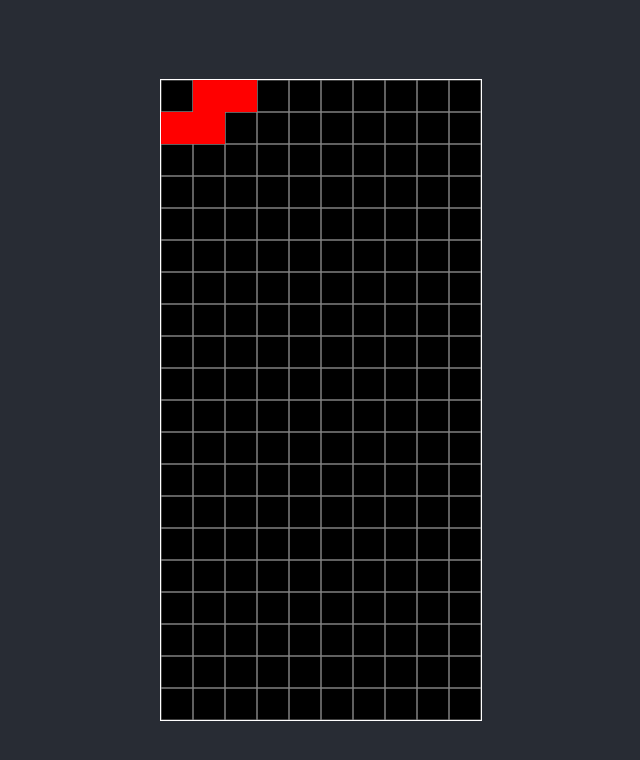
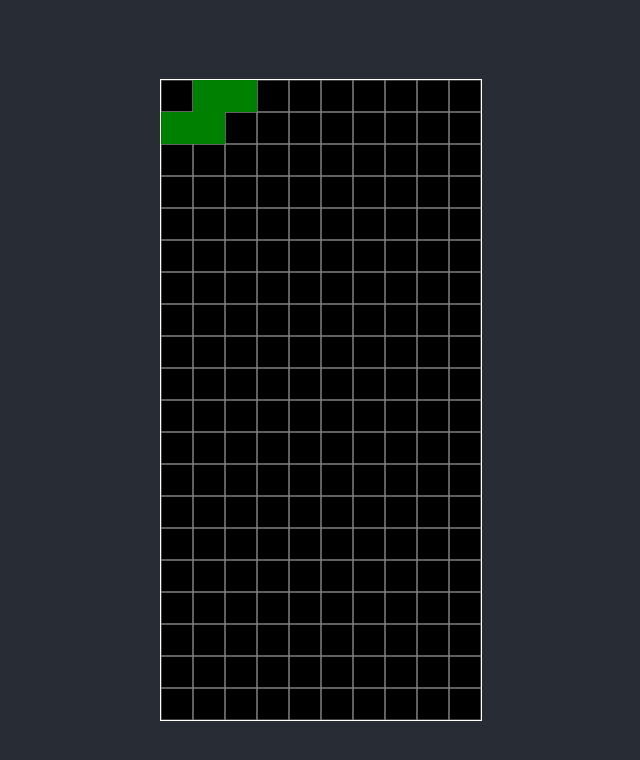
Before and after one commit to Brainfcker929/tetris, a plain HTML site: page index.html in a window 1280 px wide. Shown: the whole page, without its empty margins (319-959 px from the left). Drawn offline with Linux system fonts and the light colour scheme.

Commit message:
adding colors and exporting shapes object

```diff
--- a/app.js
+++ b/app.js
@@ -1,19 +1,9 @@
+import { TETROMINOS } from "./tetrisShapes.js";
 const canvasEl = document.getElementById("gameCanvas")
 const canvasContext = canvasEl.getContext('2d');
 const COLS = 10;
 const ROWS = 20;
 const BLOCK_SIZE = Math.min(canvasEl.width / COLS, canvasEl.height / ROWS);
-
-const TETROMINOS = {
-  I: [[1, 1, 1, 1]],
-  O: [[1, 1], [1, 1]],
-  T: [[0, 1, 0], [1, 1, 1]],
-  S: [[0, 1, 1], [1, 1, 0]],
-  Z: [[1, 1, 0], [0, 1, 1]],
-  J: [[1, 0, 0], [1, 1, 1]],
-  L: [[0, 0, 1], [1, 1, 1]]
-};
-
 
 function getRandomTetromino() {
   const keys = Object.keys(TETROMINOS);
@@ -31,9 +21,9 @@ function drawGrid() {
 }
 
 function drawTetromino () {
-  canvasContext.fillStyle = "red";
-  currentTetromino = getRandomTetromino()
-  currentTetromino.forEach((row, rowIndex) => {
+  const currentTetromino = getRandomTetromino()
+  canvasContext.fillStyle = currentTetromino.color;
+  currentTetromino.form.forEach((row, rowIndex) => {
     row.forEach((col, collIndex) => {
       if(col){
         canvasContext.fillRect(collIndex * BLOCK_SIZE, rowIndex * BLOCK_SIZE, BLOCK_SIZE, BLOCK_SIZE)
--- a/index.html
+++ b/index.html
@@ -8,6 +8,6 @@
 </head>
 <body>
   <canvas id="gameCanvas" width="320" height="640"></canvas>
-  <script src="app.js"></script>
+  <script type="module" src="app.js"></script>
 </body>
 </html>
--- /dev/null
+++ b/tetrisShapes.js
@@ -0,0 +1,30 @@
+export const TETROMINOS = {
+  I: {
+    form: [[1, 1, 1, 1]],
+    color: "cyan",
+  },
+  O: {
+    form: [[1, 1], [1, 1]],
+    color: "yellow"
+  },
+  T: {
+    form: [[0, 1, 0], [1, 1, 1]],
+    color: "purple"
+  },
+  S: {
+    form: [[0, 1, 1], [1, 1, 0]],
+    color: "green"
+  },
+  Z: {
+    form: [[1, 1, 0], [0, 1, 1]],
+    color: "red"
+  },
+  J: {
+    form: [[1, 0, 0], [1, 1, 1]],
+    color: "blue"
+  },
+  L: {
+    form: [[0, 0, 1], [1, 1, 1]],
+    color: "orange"
+  },
+};
```
